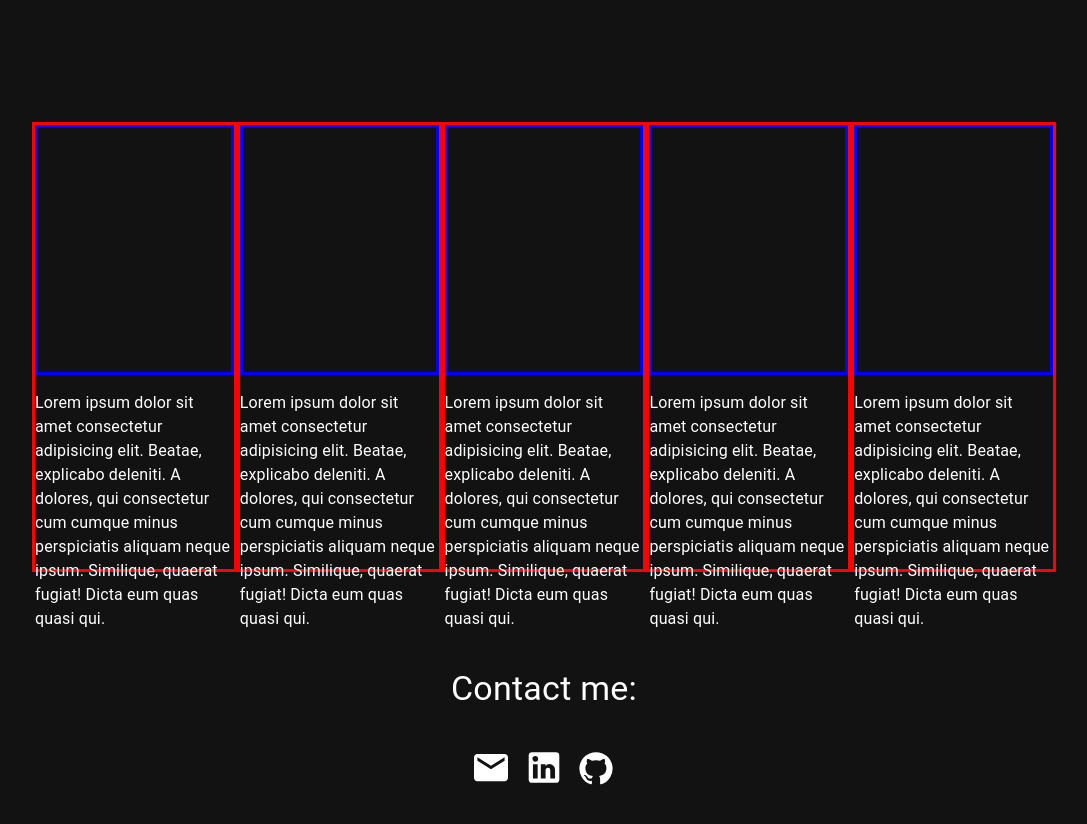
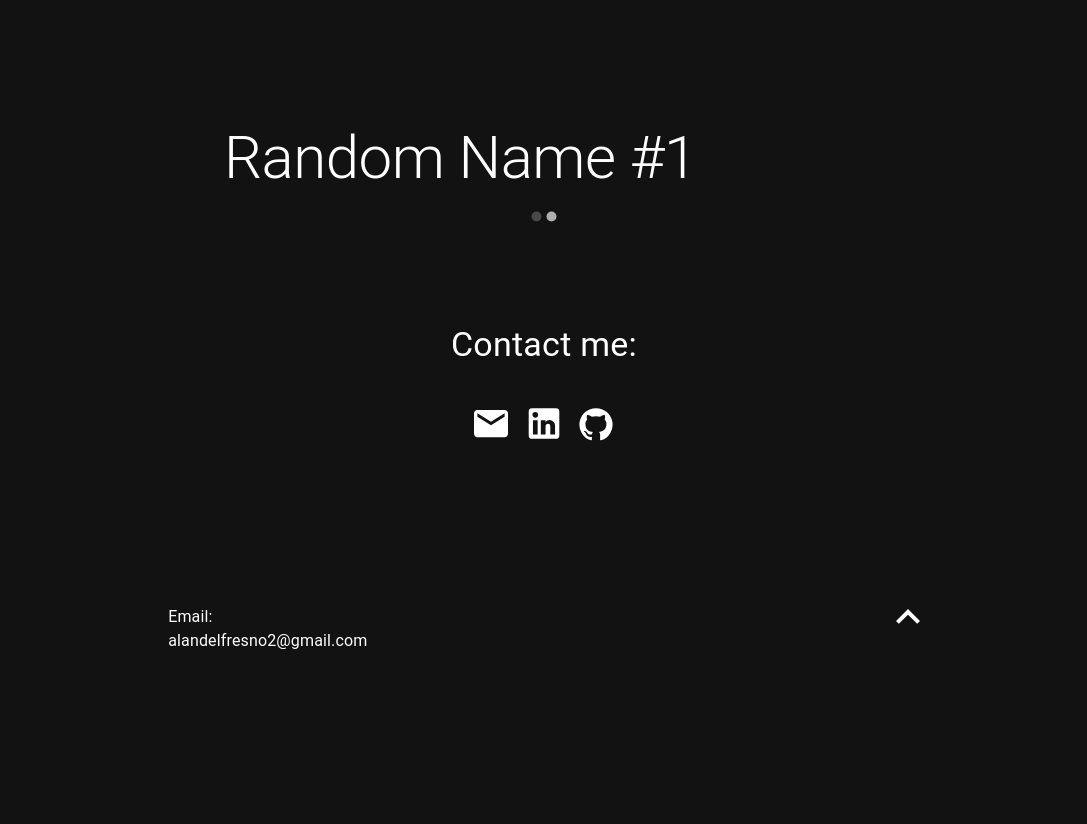
Before and after one commit to AlandelFresno/portfolio, a Next.js app: page / in a window 1280 px wide. Shown: the part 1940-2764 px from the top of the page, without its empty margins (96-1183 px from the left). After the commit the page ends 2625 px from the top, so only its background shows below. Built offline with nearby package versions, Linux system fonts and the light colour scheme.

Commit message:
Create carousel structure

```diff
--- /dev/null
+++ b/src/components/CarouselComponent.tsx
@@ -0,0 +1,28 @@
+import React from 'react';
+import Carousel from 'react-material-ui-carousel';
+import Item from './Item';
+
+
+const CarouselComponent = () => {
+
+  const items = [
+    {
+      name: "Random Name #1",
+      description: "Hello world",
+    },
+    {
+      name: "Random name #2",
+      description: "Hello moon",
+    }
+  ];
+
+  return (
+    <Carousel sx={{width: '50%', height: '100%'}} interval={10000}>
+      {
+        items.map((item, i) => <Item key={i} item={item} />)
+      }
+    </Carousel>
+  );
+};
+
+export default CarouselComponent;
--- /dev/null
+++ b/src/components/Item.tsx
@@ -0,0 +1,12 @@
+import React from 'react';
+import { Paper, Button, Typography, Box } from '@mui/material';
+
+const Item = ({ item }: { item: { name: string; description: string } }) => {
+  return (
+    <Box>
+      <Typography variant="h2"> {item.name}</Typography>
+    </Box>
+  );
+};
+
+export default Item;
--- a/src/components/Projects.tsx
+++ b/src/components/Projects.tsx
@@ -1,5 +1,6 @@
 import React from 'react';
 import { Box, Typography } from '@mui/material';
+import CarouselComponent from './CarouselComponent';
 
 const Projects = () => {
   const test = [
@@ -22,8 +23,8 @@ const Projects = () => {
 
   return (
     <Box display="flex" justifyContent="center" marginTop="4rem">
-      <Box maxWidth="80%" display='flex' justifyContent="center" >
-        {test.map(() => (
+        <CarouselComponent />
+        {/* {test.map(() => (
           <Box height="450px" width="350px" border="solid" borderColor="red">
             <Box height="250px" border="solid" borderColor="blue"></Box>
             <Box marginTop="1rem">
@@ -35,8 +36,7 @@ const Projects = () => {
               </Typography>
             </Box>
           </Box>
-        ))}
-      </Box>
+        ))} */}
     </Box>
   );
 };
```
